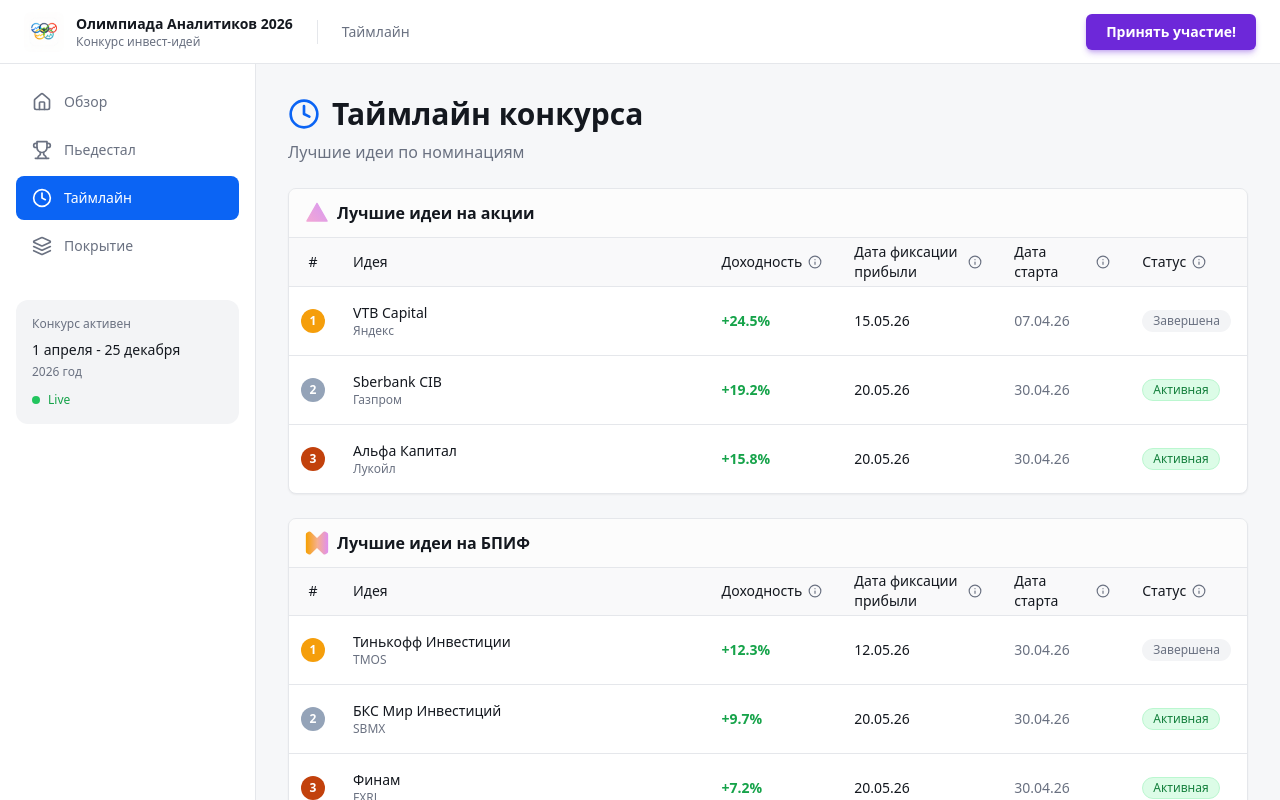
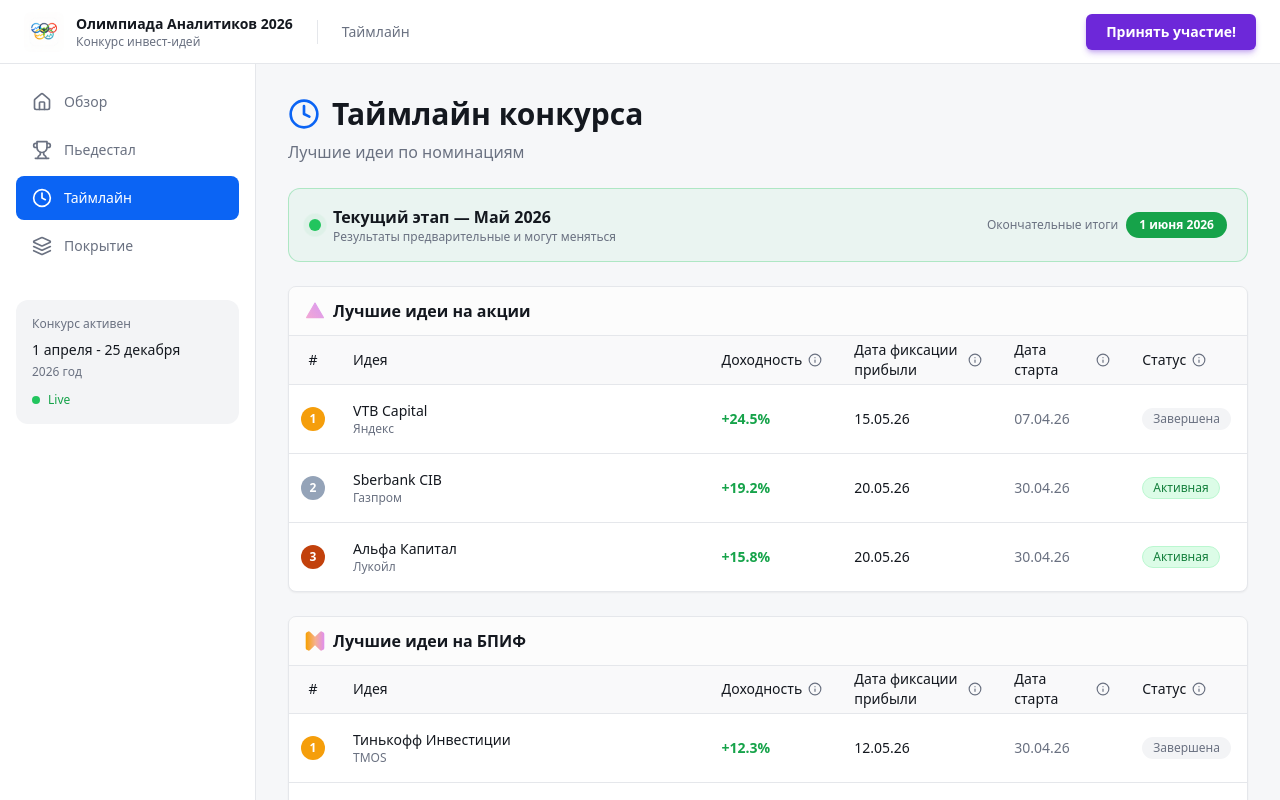
Before and after one commit to JohnyD2042/v0-InvestIdei-contest, a Next.js app: page /timeline in a window 1280 px wide. Built offline with nearby package versions, Linux system fonts and the light colour scheme.

Commit message:
feat: revamp Timeline page with current month banner and archive
Update Timeline page with dynamic banner and expandable past
stages tables.

```diff
--- a/app/timeline/page.tsx
+++ b/app/timeline/page.tsx
@@ -1,6 +1,7 @@
 "use client"
 
-import { Clock, Info } from "lucide-react"
+import { useState } from "react"
+import { Clock, Info, ChevronDown, ChevronUp, Trophy } from "lucide-react"
 import { Card, CardContent } from "@/components/ui/card"
 import { Table, TableBody, TableCell, TableHead, TableHeader, TableRow } from "@/components/ui/table"
 import { Badge } from "@/components/ui/badge"
@@ -30,7 +31,15 @@ interface Category {
   ideas: Idea[]
 }
 
-const categoriesData: Category[] = [
+interface MonthArchive {
+  month: string
+  label: string
+  finalDate: string
+  categories: Category[]
+}
+
+// ---- CURRENT MONTH DATA (Май 2026) ----
+const currentCategories: Category[] = [
   {
     name: "Лучшие идеи на акции",
     icon: "triangle",
@@ -60,45 +69,113 @@ const categoriesData: Category[] = [
   },
 ]
 
+// ---- ARCHIVE DATA ----
+const archiveData: MonthArchive[] = [
+  {
+    month: "Апрель 2026",
+    label: "apr",
+    finalDate: "01.05.26",
+    categories: [
+      {
+        name: "Лучшие идеи на акции",
+        icon: "triangle",
+        ideas: [
+          { id: 101, rank: 1, analyst: "Финам", stock: "Сбербанк", returnPercent: 18.3, closeDate: "28.04.26", startDate: "01.04.26", status: "closed", link: "#" },
+          { id: 102, rank: 2, analyst: "VTB Capital", stock: "Роснефть", returnPercent: 12.7, closeDate: "25.04.26", startDate: "03.04.26", status: "closed", link: "#" },
+          { id: 103, rank: 3, analyst: "Газпромбанк", stock: "Норникель", returnPercent: 9.4, closeDate: "30.04.26", startDate: "05.04.26", status: "closed", link: "#" },
+        ],
+      },
+      {
+        name: "Лучшие идеи на БПИФ",
+        icon: "butterfly",
+        ideas: [
+          { id: 104, rank: 1, analyst: "Sberbank CIB", stock: "SBRB", returnPercent: 8.1, closeDate: "29.04.26", startDate: "02.04.26", status: "closed", link: "#" },
+          { id: 105, rank: 2, analyst: "Тинькофф Инвестиции", stock: "TMOS", returnPercent: 6.5, closeDate: "27.04.26", startDate: "04.04.26", status: "closed", link: "#" },
+          { id: 106, rank: 3, analyst: "Альфа Капитал", stock: "AKMB", returnPercent: 5.2, closeDate: "26.04.26", startDate: "06.04.26", status: "closed", link: "#" },
+        ],
+      },
+      {
+        name: "Лучшие идеи на ОТС",
+        icon: "circle",
+        ideas: [
+          { id: 107, rank: 1, analyst: "БКС Мир Инвестиций", stock: "Whoosh", returnPercent: 22.6, closeDate: "30.04.26", startDate: "01.04.26", status: "closed", link: "#" },
+          { id: 108, rank: 2, analyst: "Атон", stock: "Делимобиль", returnPercent: 15.3, closeDate: "28.04.26", startDate: "03.04.26", status: "closed", link: "#" },
+          { id: 109, rank: 3, analyst: "Ренессанс Капитал", stock: "Вкусвилл", returnPercent: 11.8, closeDate: "25.04.26", startDate: "07.04.26", status: "closed", link: "#" },
+        ],
+      },
+    ],
+  },
+  {
+    month: "Март 2026",
+    label: "mar",
+    finalDate: "01.04.26",
+    categories: [
+      {
+        name: "Лучшие идеи на акции",
+        icon: "triangle",
+        ideas: [
+          { id: 201, rank: 1, analyst: "Газпромбанк", stock: "OZON", returnPercent: 32.1, closeDate: "27.03.26", startDate: "01.03.26", status: "closed", link: "#" },
+          { id: 202, rank: 2, analyst: "Альфа Капитал", stock: "Яндекс", returnPercent: 21.4, closeDate: "25.03.26", startDate: "03.03.26", status: "closed", link: "#" },
+          { id: 203, rank: 3, analyst: "Открытие", stock: "Мосбиржа", returnPercent: 14.9, closeDate: "28.03.26", startDate: "05.03.26", status: "closed", link: "#" },
+        ],
+      },
+      {
+        name: "Лучшие идеи на БПИФ",
+        icon: "butterfly",
+        ideas: [
+          { id: 204, rank: 1, analyst: "Финам", stock: "FXRL", returnPercent: 11.2, closeDate: "29.03.26", startDate: "02.03.26", status: "closed", link: "#" },
+          { id: 205, rank: 2, analyst: "БКС Мир Инвестиций", stock: "SBMX", returnPercent: 8.7, closeDate: "26.03.26", startDate: "04.03.26", status: "closed", link: "#" },
+          { id: 206, rank: 3, analyst: "VTB Capital", stock: "VTBX", returnPercent: 6.3, closeDate: "24.03.26", startDate: "06.03.26", status: "closed", link: "#" },
+        ],
+      },
+      {
+        name: "Лучшие идеи на ОТС",
+        icon: "circle",
+        ideas: [
+          { id: 207, rank: 1, analyst: "Тинькофф Инвестиции", stock: "Самокат", returnPercent: 28.5, closeDate: "30.03.26", startDate: "01.03.26", status: "closed", link: "#" },
+          { id: 208, rank: 2, analyst: "Sberbank CIB", stock: "Whoosh", returnPercent: 19.2, closeDate: "27.03.26", startDate: "03.03.26", status: "closed", link: "#" },
+          { id: 209, rank: 3, analyst: "Ренессанс Капитал", stock: "Indriver", returnPercent: 13.7, closeDate: "25.03.26", startDate: "07.03.26", status: "closed", link: "#" },
+        ],
+      },
+    ],
+  },
+]
+
 // Icons from the awards section
-const CategoryIcon = ({ icon }: { icon: "triangle" | "butterfly" | "circle" }) => {
+const CategoryIcon = ({ icon, size = "md" }: { icon: "triangle" | "butterfly" | "circle"; size?: "sm" | "md" }) => {
+  const cls = size === "sm" ? "w-4 h-4" : "w-5 h-5"
   if (icon === "triangle") {
     return (
-      <svg className="w-6 h-6" xmlns="http://www.w3.org/2000/svg" viewBox="0 0 512 512" fill="none">
+      <svg className={cls} xmlns="http://www.w3.org/2000/svg" viewBox="0 0 512 512" fill="none">
         <defs>
           <linearGradient id="gradTriangleTl" x1="56" y1="440" x2="456" y2="72" gradientUnits="userSpaceOnUse">
-            <stop offset="0%" stopColor="#F2A7D5"/>
-            <stop offset="100%" stopColor="#D899F0"/>
+            <stop offset="0%" stopColor="#F2A7D5" /><stop offset="100%" stopColor="#D899F0" />
           </linearGradient>
         </defs>
-        <polygon points="256,52 40,426 472,426" fill="url(#gradTriangleTl)" stroke="url(#gradTriangleTl)" strokeWidth="28" strokeLinejoin="round"/>
+        <polygon points="256,52 40,426 472,426" fill="url(#gradTriangleTl)" stroke="url(#gradTriangleTl)" strokeWidth="28" strokeLinejoin="round" />
       </svg>
     )
   }
   if (icon === "butterfly") {
     return (
-      <svg className="w-6 h-6" xmlns="http://www.w3.org/2000/svg" viewBox="0 0 512 512" fill="none">
+      <svg className={cls} xmlns="http://www.w3.org/2000/svg" viewBox="0 0 512 512" fill="none">
         <defs>
           <linearGradient id="gradBpifTl" x1="18" y1="256" x2="494" y2="256" gradientUnits="userSpaceOnUse">
-            <stop offset="0%" stopColor="#F6A000"/>
-            <stop offset="52%" stopColor="#F6B08F"/>
-            <stop offset="100%" stopColor="#E08FEF"/>
+            <stop offset="0%" stopColor="#F6A000" /><stop offset="52%" stopColor="#F6B08F" /><stop offset="100%" stopColor="#E08FEF" />
           </linearGradient>
         </defs>
-        <path d="M 18 78 Q 18 42 46 30 L 84 12 Q 104 2 124 20 L 256 148 L 388 20 Q 408 2 428 12 L 466 30 Q 494 42 494 78 L 494 434 Q 494 470 466 482 L 428 500 Q 408 510 388 492 L 256 364 L 124 492 Q 104 510 84 500 L 46 482 Q 18 470 18 434 Z" fill="url(#gradBpifTl)"/>
+        <path d="M 18 78 Q 18 42 46 30 L 84 12 Q 104 2 124 20 L 256 148 L 388 20 Q 408 2 428 12 L 466 30 Q 494 42 494 78 L 494 434 Q 494 470 466 482 L 428 500 Q 408 510 388 492 L 256 364 L 124 492 Q 104 510 84 500 L 46 482 Q 18 470 18 434 Z" fill="url(#gradBpifTl)" />
       </svg>
     )
   }
   return (
-    <svg className="w-6 h-6" xmlns="http://www.w3.org/2000/svg" viewBox="0 0 512 512" fill="none">
+    <svg className={cls} xmlns="http://www.w3.org/2000/svg" viewBox="0 0 512 512" fill="none">
       <defs>
         <radialGradient id="gradCircleTl" cx="0" cy="0" r="1" gradientUnits="userSpaceOnUse" gradientTransform="translate(368 136) rotate(134.105) scale(430)">
-          <stop offset="0%" stopColor="#FFC33A"/>
-          <stop offset="55%" stopColor="#FFA20A"/>
-          <stop offset="100%" stopColor="#F3981C"/>
+          <stop offset="0%" stopColor="#FFC33A" /><stop offset="55%" stopColor="#FFA20A" /><stop offset="100%" stopColor="#F3981C" />
         </radialGradient>
       </defs>
-      <circle cx="256" cy="256" r="256" fill="url(#gradCircleTl)"/>
+      <circle cx="256" cy="256" r="256" fill="url(#gradCircleTl)" />
     </svg>
   )
 }
@@ -125,35 +202,19 @@ function StatusBadge({ status }: { status: "active" | "closed" }) {
   )
 }
 
-export default function TimelinePage() {
+// Reusable table for both current and archive
+function CategoryTable({ category, compact = false }: { category: Category; compact?: boolean }) {
   return (
-    <DashboardLayout>
-      <TooltipProvider delayDuration={0}>
-        <div className="space-y-6">
-          {/* Header */}
-          <div>
-            <h1 className="text-xl sm:text-3xl font-bold text-foreground flex items-center gap-2 sm:gap-3">
-              <Clock className="w-6 h-6 sm:w-8 sm:h-8 text-primary" />
-              <span>Таймлайн конкурса</span>
-            </h1>
-            <p className="text-muted-foreground mt-1 sm:mt-2 text-sm sm:text-base">
-              Лучшие идеи по номинациям
-            </p>
-          </div>
-
-          {/* Categories */}
-          {categoriesData.map((category) => (
-            <Card key={category.name} className="border-border">
+    <Card className="border-border">
       <CardContent className="p-0">
-                {/* Category Header */}
-                <div className="px-4 py-3 border-b border-border bg-secondary/30">
+        <div className={`px-4 py-3 border-b border-border ${compact ? "bg-secondary/20" : "bg-secondary/30"}`}>
           <div className="flex items-center gap-2">
-                    <CategoryIcon icon={category.icon} />
-                    <h2 className="font-bold text-foreground">{category.name}</h2>
+            <CategoryIcon icon={category.icon} size={compact ? "sm" : "md"} />
+            <h3 className={`font-bold text-foreground ${compact ? "text-sm" : ""}`}>{category.name}</h3>
           </div>
         </div>
 
-                {/* Desktop Table */}
+        {/* Desktop */}
         <div className="hidden md:block overflow-x-auto">
           <Table>
             <TableHeader>
@@ -217,50 +278,30 @@ export default function TimelinePage() {
             <TableBody>
               {category.ideas.map((idea) => (
                 <TableRow key={idea.id} className="hover:bg-secondary/30">
-                          <TableCell className="w-12 px-3 text-center">
-                            {getRankDisplay(idea.rank)}
-                          </TableCell>
+                  <TableCell className="w-12 px-3 text-center">{getRankDisplay(idea.rank)}</TableCell>
                   <TableCell>
-                            <a
-                              href={idea.link || "#"}
-                              target="_blank"
-                              rel="noopener noreferrer"
-                              className="block hover:opacity-80 transition-opacity"
-                            >
+                    <a href={idea.link || "#"} target="_blank" rel="noopener noreferrer" className="block hover:opacity-80 transition-opacity">
                       <div className="font-medium text-foreground hover:text-primary transition-colors">{idea.analyst}</div>
                       <div className="text-xs text-muted-foreground">{idea.stock}</div>
                     </a>
                   </TableCell>
-                          <TableCell>
-                            <span className="text-green-600 font-semibold">+{idea.returnPercent}%</span>
-                          </TableCell>
-                          <TableCell>
-                            <span className="text-sm text-foreground">{idea.closeDate}</span>
-                          </TableCell>
-                          <TableCell>
-                            <span className="text-sm text-muted-foreground">{idea.startDate}</span>
-                          </TableCell>
-                          <TableCell>
-                            <StatusBadge status={idea.status} />
-                          </TableCell>
+                  <TableCell><span className="text-green-600 font-semibold">+{idea.returnPercent}%</span></TableCell>
+                  <TableCell><span className="text-sm text-foreground">{idea.closeDate}</span></TableCell>
+                  <TableCell><span className="text-sm text-muted-foreground">{idea.startDate}</span></TableCell>
+                  <TableCell><StatusBadge status={idea.status} /></TableCell>
                 </TableRow>
               ))}
             </TableBody>
           </Table>
         </div>
 
-                {/* Mobile Card View */}
+        {/* Mobile */}
         <div className="md:hidden divide-y divide-border">
           {category.ideas.map((idea) => (
             <div key={idea.id} className="p-4 space-y-3">
               <div className="flex items-center gap-3">
                 {getRankDisplay(idea.rank)}
-                        <a
-                          href={idea.link || "#"}
-                          target="_blank"
-                          rel="noopener noreferrer"
-                          className="flex-1 min-w-0"
-                        >
+                <a href={idea.link || "#"} target="_blank" rel="noopener noreferrer" className="flex-1 min-w-0">
                   <div className="font-medium text-foreground text-sm truncate hover:text-primary transition-colors">{idea.analyst}</div>
                   <div className="text-xs text-muted-foreground truncate">{idea.stock}</div>
                 </a>
@@ -285,7 +326,99 @@ export default function TimelinePage() {
         </div>
       </CardContent>
     </Card>
+  )
+}
+
+function ArchiveMonth({ archive }: { archive: MonthArchive }) {
+  const [open, setOpen] = useState(false)
+  return (
+    <div className="border border-border rounded-xl overflow-hidden">
+      {/* Accordion header */}
+      <button
+        type="button"
+        onClick={() => setOpen((v) => !v)}
+        className="w-full flex items-center justify-between px-5 py-4 bg-secondary/30 hover:bg-secondary/50 transition-colors"
+      >
+        <div className="flex items-center gap-3">
+          <div className="w-8 h-8 bg-primary/10 rounded-lg flex items-center justify-center">
+            <Trophy className="w-4 h-4 text-primary" />
+          </div>
+          <div className="text-left">
+            <span className="font-bold text-foreground">{archive.month}</span>
+            <span className="text-xs text-muted-foreground block">Итоги зафиксированы {archive.finalDate}</span>
+          </div>
+        </div>
+        <div className="flex items-center gap-2">
+          <Badge variant="secondary" className="text-xs hidden sm:flex">Завершён</Badge>
+          {open ? <ChevronUp className="w-4 h-4 text-muted-foreground" /> : <ChevronDown className="w-4 h-4 text-muted-foreground" />}
+        </div>
+      </button>
+
+      {/* Accordion body */}
+      {open && (
+        <div className="p-4 space-y-4 bg-background">
+          {archive.categories.map((cat) => (
+            <CategoryTable key={cat.name} category={cat} compact />
           ))}
+        </div>
+      )}
+    </div>
+  )
+}
+
+export default function TimelinePage() {
+  return (
+    <DashboardLayout>
+      <TooltipProvider delayDuration={0}>
+        <div className="space-y-6">
+
+          {/* Page Header */}
+          <div>
+            <h1 className="text-xl sm:text-3xl font-bold text-foreground flex items-center gap-2 sm:gap-3">
+              <Clock className="w-6 h-6 sm:w-8 sm:h-8 text-primary" />
+              <span>Таймлайн конкурса</span>
+            </h1>
+            <p className="text-muted-foreground mt-1 sm:mt-2 text-sm sm:text-base">
+              Лучшие идеи по номинациям
+            </p>
+          </div>
+
+          {/* Live month banner */}
+          <div className="flex flex-col sm:flex-row sm:items-center justify-between gap-3 rounded-xl border border-green-500/30 bg-green-500/5 px-5 py-4">
+            <div className="flex items-center gap-3">
+              {/* Pulsing dot */}
+              <span className="relative flex h-3 w-3 shrink-0">
+                <span className="animate-ping absolute inline-flex h-full w-full rounded-full bg-green-500 opacity-75" />
+                <span className="relative inline-flex rounded-full h-3 w-3 bg-green-500" />
+              </span>
+              <div>
+                <span className="font-semibold text-foreground text-sm sm:text-base">Текущий этап — Май 2026</span>
+                <span className="text-xs text-muted-foreground block">Результаты предварительные и могут меняться</span>
+              </div>
+            </div>
+            <div className="flex items-center gap-2 shrink-0">
+              <span className="text-xs text-muted-foreground">Окончательные итоги</span>
+              <Badge className="bg-green-600 hover:bg-green-600 text-white font-semibold text-xs px-3 py-1">
+                1 июня 2026
+              </Badge>
+            </div>
+          </div>
+
+          {/* Current month tables */}
+          {currentCategories.map((category) => (
+            <CategoryTable key={category.name} category={category} />
+          ))}
+
+          {/* Archive */}
+          <div className="pt-2">
+            <h2 className="text-lg font-bold text-foreground mb-4">Прошлые этапы конкурса</h2>
+            <div className="space-y-3">
+              {archiveData.map((archive) => (
+                <ArchiveMonth key={archive.label} archive={archive} />
+              ))}
+            </div>
+          </div>
+
         </div>
       </TooltipProvider>
     </DashboardLayout>
```
Lines whose indentation alone changed are shown as unchanged.
